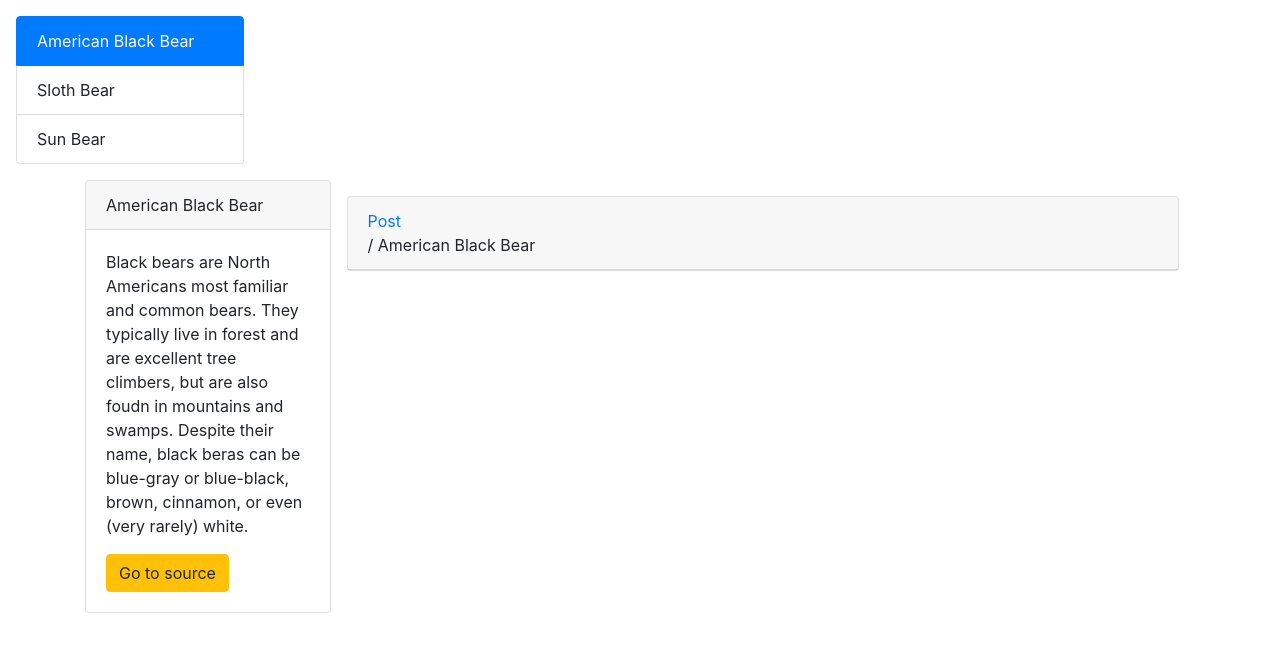
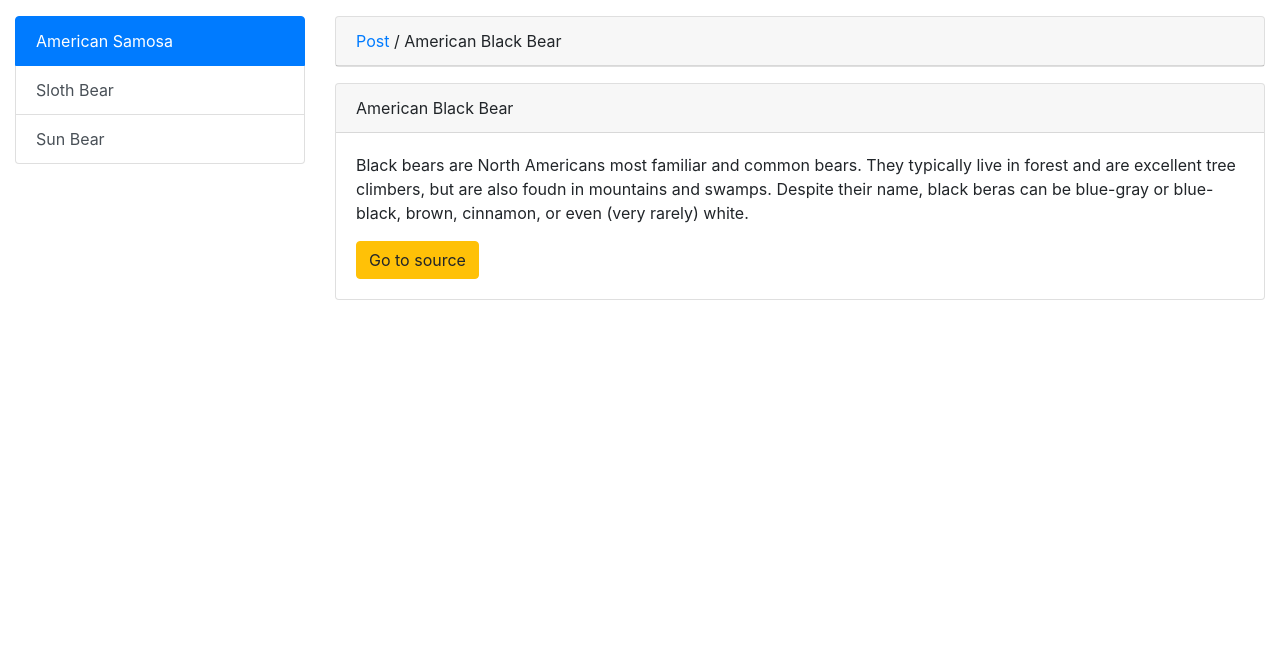
Before and after one commit to nszeto98/frameworks-components-utilities, a website: page index.html in a window 1280 px wide. Drawn offline with nearby package versions, Linux system fonts and the light colour scheme.

Commit message:
fixed layout using bootstrap

```diff
--- a/index.html
+++ b/index.html
@@ -19,35 +19,33 @@
   </head>
 
   <body>
-    <!-- <h2 class="text-center py-5 border">1</h2> -->
-
+    <div class="container-fluid my-3">
       <!-- item group -->
-    <div class="container float-left">
-      <div class="column">
       <div class="row">
-          <ul class="list-group m-3" style="width: 20%">
-            <li class="list-group-item active">American Black Bear</li>
-            <li class="list-group-item">Sloth Bear</li>
-            <li class="list-group-item">Sun Bear</li>
-          </ul>
+        <div class="col-md-3 col-lg-3">
+          <div class="list-group">
+            <a href="#" class="list-group-item list-group-item-action active" aria-current="true">
+              American Samosa
+            </a>
+            <a href="#" class="list-group-item list-group-item-action">Sloth Bear</a>
+            <a href="#" class="list-group-item list-group-item-action">Sun Bear</a>
+          </div>
+        </div>
+        <!-- title bar -->
+        <div class="col-md-9 col-lg-9">
+          <div class="row">
+            <div class="col-12">
+              <div class="card">
+                <div class="card-header">
+                  <a href="#">Post</a> / American Black Bear
                 </div>
               </div>
             </div>
-
-
-    <!-- title bar thing -->
-    <!-- <div class="float-right">
-      <div class="p-4 border col-9 bg-light"><div class="text-primary">Posts</div> / American Black Bear</div>
-    </div> -->
-    <div class="container">
-      <div class="card float-right m-3 row" style="width: 75%">
-        <div class="card-header">
-          <div class="text-primary">Post</div> / American Black Bear
           </div>
-      </div>
-
-      <!-- card -->
-      <div class="card row">
+          <!-- card body with text -->
+          <div class="row">
+            <div class="col-12">
+              <div class="card mt-3">
                 <div class="card-header">
                   American Black Bear
                 </div>
@@ -55,9 +53,11 @@
                   <p>Black bears are North Americans most familiar and common bears.  They typically live in forest and are excellent tree climbers, but are also foudn in mountains and swamps.  Despite their name, black beras can be blue-gray or blue-black, brown, cinnamon, or even (very rarely) white.</p>
                   <button type="button" class="btn btn-warning">Go to source</button>
                 </div>
-
               </div>
             </div>
-
+          </div>
+        </div>
+      </div>
+    </div>
   </body>
 </html>
```
Lines whose indentation alone changed are shown as unchanged.
